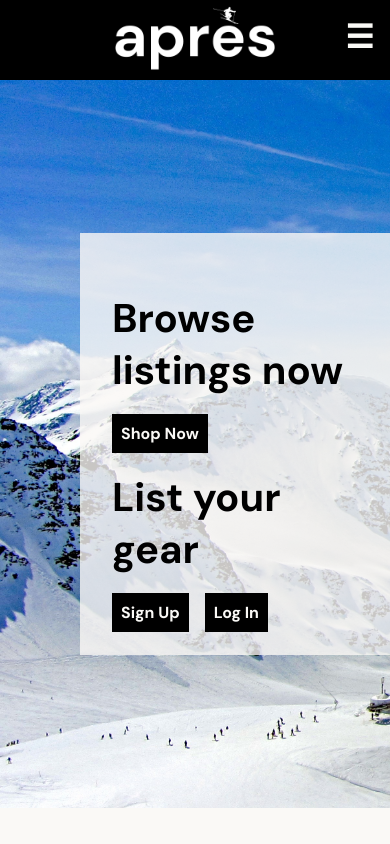
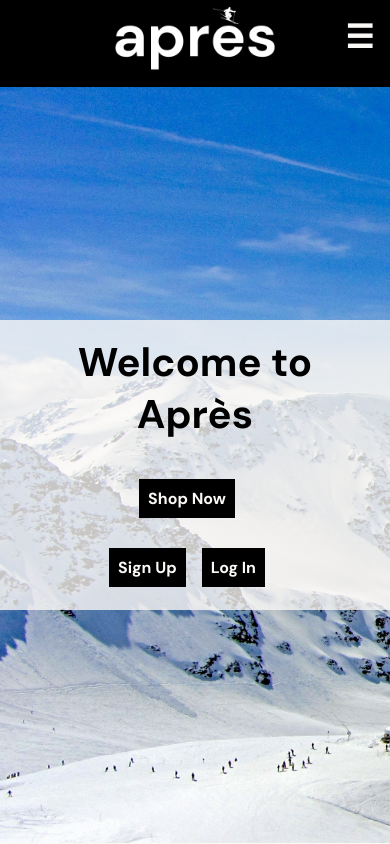
Before and after one commit to ChrisCampbell1/apres-front-end, a React (Vite) app: page / in a window 390 px wide. Built offline with nearby package versions, Linux system fonts and the light colour scheme; no server answers.

Commit message:
style mobile landing page

```diff
--- a/src/components/NavBar/NavBar.module.css
+++ b/src/components/NavBar/NavBar.module.css
@@ -71,6 +71,8 @@ ul li ul:hover{
     text-align: center;
     background-color: black;
     font-size: 1.5rem;
+    justify-content: center;
+    align-items: center;
   }
 
   .mobileNav ul{
--- a/src/components/NavBar/NavBar.tsx
+++ b/src/components/NavBar/NavBar.tsx
@@ -80,7 +80,9 @@ const NavBar = (props: NavBarProps): JSX.Element => {
     </nav>
     <div className={styles.mobileNav}>
       <div className={styles.header}>
-      <img src={white} alt="apres logo" id={styles.white} />
+      <NavLink to={'/'}>
+        <img src={white} alt="apres logo" id={styles.white} />
+      </NavLink>
       <p id={styles.hamburger} onClick={() => handleClick()}>☰</p>
       </div>
       {open &&
--- a/src/pages/Landing/Landing.module.css
+++ b/src/pages/Landing/Landing.module.css
@@ -4,14 +4,8 @@
   flex-direction: column;
 }
 
-.cta {
-  display: flex;
-  flex-direction: column;
-  align-items: flex-start;
-}
-
 .container .buttons {
-  padding: 0;
+  margin-top: 3rem;
 }
 
 .container .buttons a{
@@ -55,9 +49,29 @@
 .landingHero h1 {
   text-align: left;
   font-size: 2.5rem;
+  margin: 0;
+  font-weight: bold;
 }
 
 .colorblock {
   background-color: hsla(45, 29%, 97%, 0.8);
-  padding: 2rem;
+  padding: 1rem 2rem 2rem 2rem;
 }
+
+@media only screen and (max-width: 400px) {
+  .landingHero{
+    height: calc(100vh - 88px);
+  }
+
+  .landingHero .text {
+    padding: 0;
+  }
+
+  .colorblock {
+    text-align: center;
+  }
+
+  .landingHero h1 {
+    text-align: center;
+  }
+}
--- a/src/pages/Landing/Landing.tsx
+++ b/src/pages/Landing/Landing.tsx
@@ -20,13 +20,12 @@ const Landing = (props: LandingProps): JSX.Element => {
         <div className={styles.text}>
           <div className={styles.colorblock}>
             <div className={styles.cta}>
-              <h1>Browse listings now</h1>
+              <h1>Welcome to Après</h1>
               <div className={styles.buttons}>
                 <Link to={'/all'}>Shop Now</Link>
               </div>
             </div>
             <div className={styles.cta}>
-              <h1>List your gear</h1>
               <div className={styles.buttons}>
                 {user ?
                 <>
```
